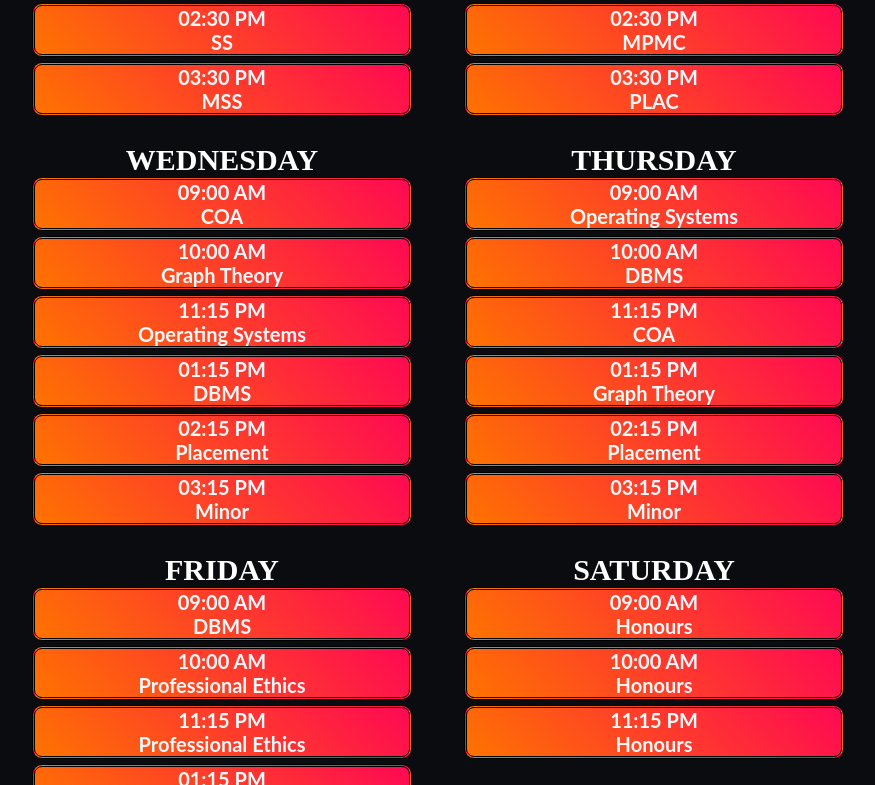
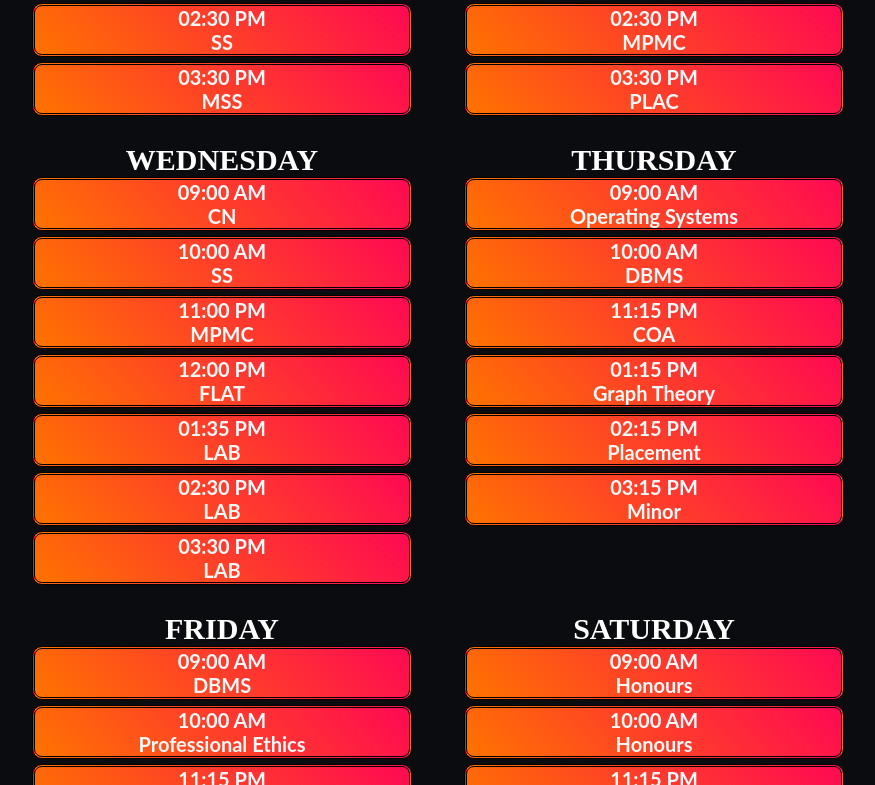
Before and after one commit to aiswaryaraju04/cs-timetable, a plain HTML site: page index.html in a window 1280 px wide. Shown: the part 631-1416 px from the top of the page, without its empty margins (202-1077 px from the left). Drawn offline with nearby package versions, Linux system fonts and the light colour scheme.

Commit message:
Updated wednesday

```diff
--- a/index.html
+++ b/index.html
@@ -142,41 +142,47 @@
             <ul>
                         WEDNESDAY<br>
                     <li>
-                        <a href="http://meet.google.com/gzd-nrhy-xqp" target="_blank">
+                    <a href="https://meet.google.com/stw-bygh-xst" target="_blank">
                         09:00 AM<br>
-                        <span>COA<br></span>
+                    <span>CN<br></span>
                     </a>
                 </li>
 
                 <li>
-                        <a href="" target="_blank">
+                    <a href="https://meet.google.com/zov-oysz-swm" target="_blank">
                         10:00 AM<br>
-                        <span>Graph Theory</span>
+                    <span>SS</span>
                     </a>
                 </li>
 
                 <li>
-                        <a href="https://meet.google.com/emg-kfbu-ufe" target="_blank">
-                            11:15 PM<br>
-                        <span>Operating Systems</span>
+                    <a href="https://meet.google.com/kcm-trnu-dmw" target="_blank">
+                        11:00 PM<br>
+                    <span>MPMC</span>
                     </a>
                 </li>
                 <li>
-                        <a href="http://meet.google.com/fvt-dewd-zqk" target="_blank">
-                            01:15 PM<br>
-                        <span>DBMS</span>
-                        </a>
-                    </li>
-                    <li>
-                        <a href="http://meet.google.com/xhh-bhos-yee" target="_blank">
-                            02:15 PM<br>
-                        <span>Placement</span>
+                    <a href="https://meet.google.com/bou-heaf-gcw" target="_blank">
+                        12:00 PM<br>
+                    <span>FLAT</span>
                     </a>
                 </li>
                 <li>
                     <a href="" target="_blank">
-                            03:15 PM<br>
-                        <span><strong>Minor</strong></span>
+                        01:35 PM<br>
+                    <span>LAB</span>
+                    </a>
+                </li>
+                  <li>
+                    <a href="" target="_blank">
+                        02:30 PM<br>
+                    <span><strong>LAB</strong></span>
+                    </a>
+                </li>
+                  <li>
+                    <a href="" target="_blank">
+                        03:30 PM<br>
+                    <span><strong>LAB</strong></span>
                     </a>
                 </li>
 
```
Lines whose indentation alone changed are shown as unchanged.
